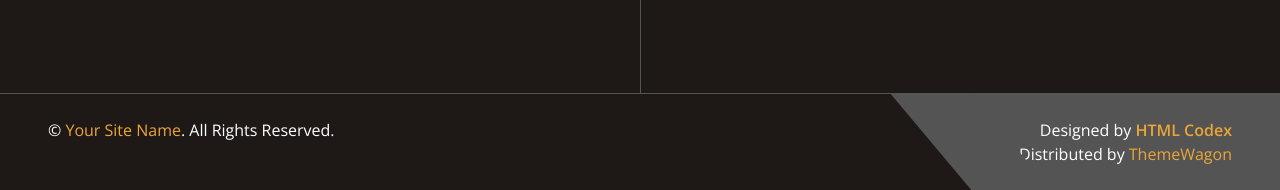
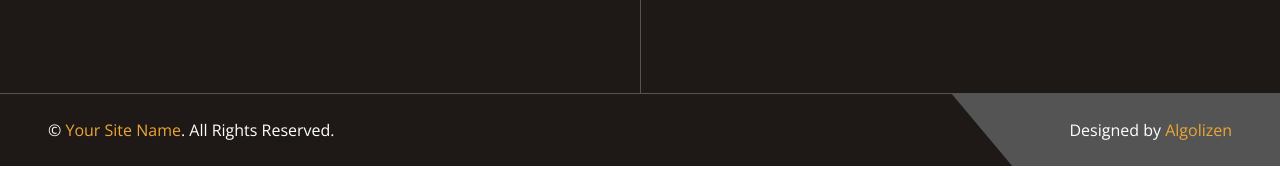
Before and after one commit to algolizen-projects/PhotoZone, a plain HTML site: page feature.html in a window 1280 px wide. Shown: the part 1711-1901 px from the top of the page. After the commit the page ends 1877 px from the top, so only its background shows below. Drawn offline with nearby package versions, Linux system fonts and the light colour scheme.

Commit message:
Update feature.html

```diff
--- a/feature.html
+++ b/feature.html
@@ -199,8 +199,7 @@
             </div>
             <div class="py-4 px-5 bg-secondary footer-shape position-relative text-center text-md-end">
                 <!--/*** This template is free as long as you keep the footer author’s credit link/attribution link/backlink. If you'd like to use the template without the footer author’s credit link/attribution link/backlink, you can purchase the Credit Removal License from "https://htmlcodex.com/credit-removal". Thank you for your support. ***/-->
-                <p class="mb-0">Designed by <a class="text-primary fw-bold" href="https://htmlcodex.com">HTML Codex</a></p>  Distributed by <a href="https://themewagon.com" target="_blank" >ThemeWagon</a>
-            </div>
+<p class="m-0">Designed by <a href="https://algolizen.com" target="_blank">Algolizen</a></p>            </div>
         </div>
     </div>
     <!-- Copyright End -->
```
